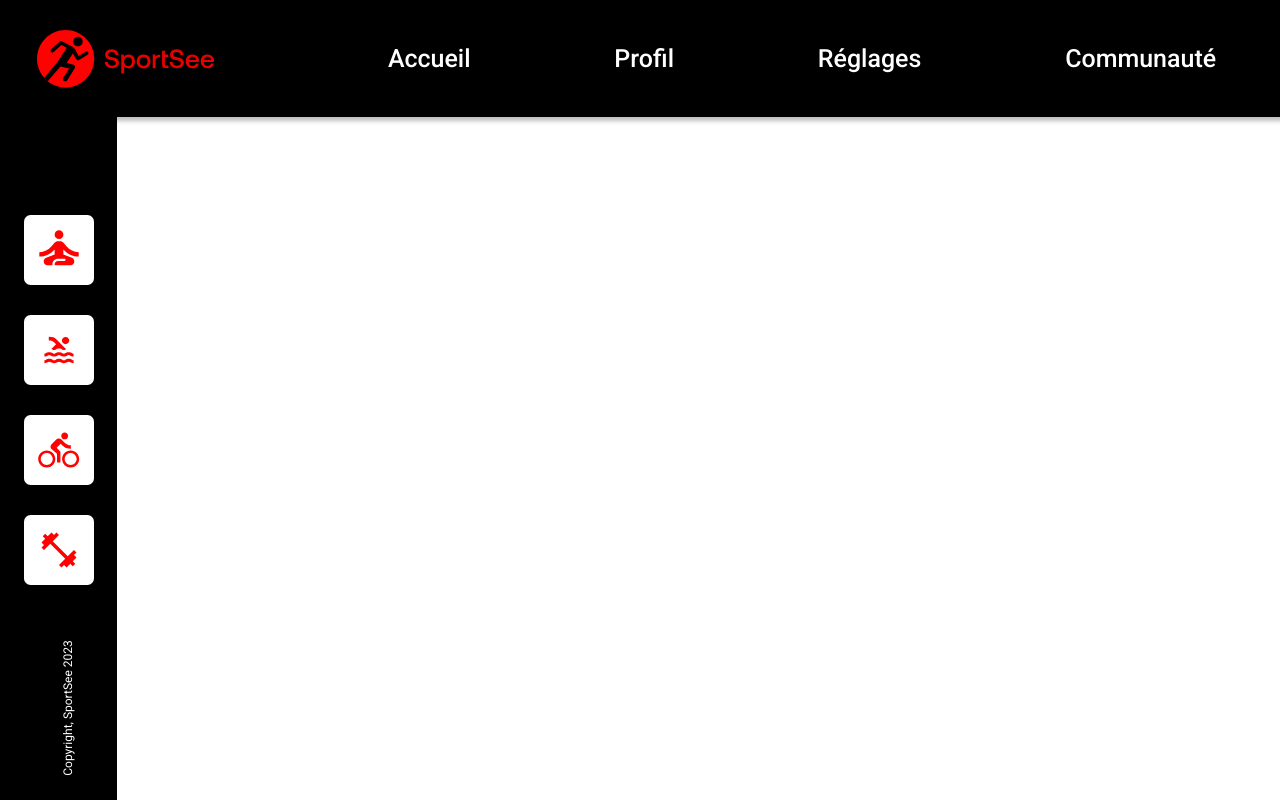
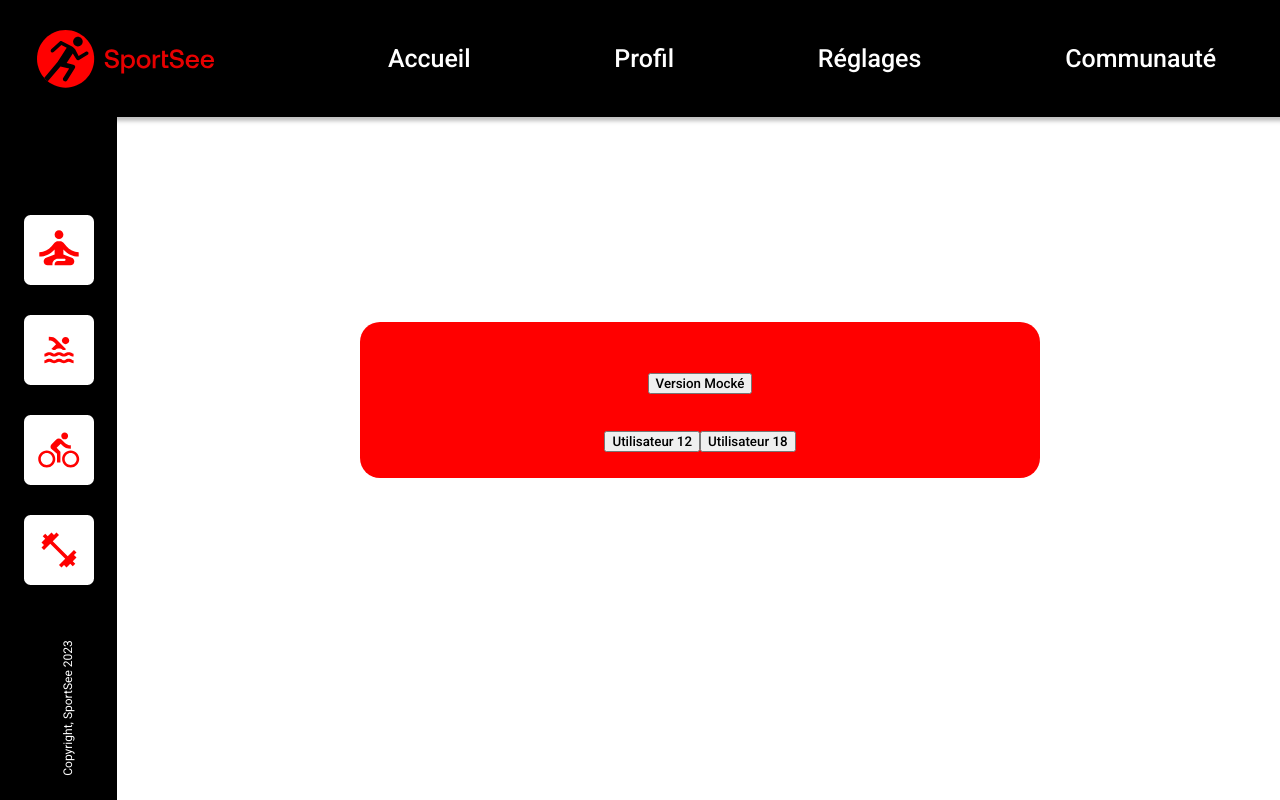
Before and after one commit to Nellylie/sportsee-p12, a React (Create React App) app in the folder sportsee/: page /#/ in a window 1280 px wide. Built offline with nearby package versions, Linux system fonts and the light colour scheme.

Commit message:
feat(), travail api, gestion des erreurs et affichage des boutons

```diff
--- a/sportsee/src/componentsRecharts/Barschart.jsx
+++ b/sportsee/src/componentsRecharts/Barschart.jsx
@@ -5,7 +5,7 @@ function getTopThreeUniqueKilograms(data) {
   return uniqueKilograms.slice(0, 3);
 }
 function calculateEvenTickPositions(chartHeight, tickCount) {
-  const distanceBetweenTicks = chartHeight / (tickCount + 1); // +1 because we want to leave space at the top
+  const distanceBetweenTicks = chartHeight / (tickCount + 1);
   let positions = [];
   for(let i=1; i <= tickCount; i++) {
     positions.push(distanceBetweenTicks * i);
--- /dev/null
+++ b/sportsee/src/componentsRecharts/ErrorMessage.jsx
@@ -0,0 +1,15 @@
+
+
+function ErrorMessageModal({ message, onClose }) {
+  return (
+    <div className="error-message">
+      <div onClick={onClose} />
+      <div>
+        <p>{message}</p>
+      </div>
+    </div>
+  );
+}
+
+
+export default ErrorMessageModal;
--- a/sportsee/src/getRoutes/GetRoutes.jsx
+++ b/sportsee/src/getRoutes/GetRoutes.jsx
@@ -1,18 +1,24 @@
-
 import { Routes, Route } from 'react-router';
 import HomePage from '../pages/HomePage';
 import Error from '../pages/Error';
 import Profil from '../pages/Profil';
+import { createContext, useState } from 'react';
+
+export const StatutApiContext = createContext();
 
 function RoutesProvider() {
+  const [apiStatut, setApiStatut] = useState(false);
+  const statutApiModifiable = (value) => { setApiStatut(value); };
 
   return (
-    <Routes>
-      <Route path="/" element= {<HomePage/>}/>
-      <Route path="/Profil" element={<Profil/>}/>
-      <Route path="/Profil/:id" element={<Profil/>}/>
-      <Route path="/*" element={<Error/>}/>
-    </Routes>
+    <StatutApiContext.Provider value={{ apiStatut, statutApiModifiable }}>
+      <Routes>
+        <Route path="/" element={<HomePage apiStatut={apiStatut} statutApiModifiable={statutApiModifiable} />} />
+        <Route path="/Profil" element={<Profil apiStatut={apiStatut} />} />
+        <Route path="/Profil/:id" element={<Profil apiStatut={apiStatut} />} />
+        <Route path="/*" element={<Error />} />
+      </Routes>
+    </StatutApiContext.Provider>
   );
 }
 
--- a/sportsee/src/index.js
+++ b/sportsee/src/index.js
@@ -2,7 +2,7 @@ import React from 'react';
 import ReactDOM from 'react-dom/client';
 import App from './App';
 import reportWebVitals from './reportWebVitals';
-import { BrowserRouter } from 'react-router-dom';
+import { HashRouter } from 'react-router-dom';
 import "./style/main.scss";
 import Header from "./components/Header";
 import Sidebar from "./components/Sidebar";
@@ -10,11 +10,11 @@ import Sidebar from "./components/Sidebar";
 const root = ReactDOM.createRoot(document.getElementById('root'));
 root.render(
   <React.StrictMode>
-    <BrowserRouter>
+    <HashRouter>
       <Header />
       <Sidebar />
       <App />
-    </BrowserRouter>
+    </HashRouter>
   </React.StrictMode>
 );
 
--- a/sportsee/src/pages/HomePage.jsx
+++ b/sportsee/src/pages/HomePage.jsx
@@ -1,8 +1,23 @@
+import { useContext } from "react";
+import { StatutApiContext } from "../getRoutes/GetRoutes";
+import { Link } from "react-router-dom";
 
+function HomePage() {
+  const { apiStatut, statutApiModifiable } = useContext(StatutApiContext);
 
-function HomePage () {
+  const turnStatutApi = () => {
+    statutApiModifiable(!apiStatut);
+  };
+
   return (
-    <div>
+    <div className="buttons-container">
+      <button className="button-api" onClick={turnStatutApi}>
+        {apiStatut ? "API" : "Version Mocké"}
+      </button>
+      <div>
+        <Link to="/Profil/12"><button>Utilisateur 12</button></Link>
+        <Link to="/Profil/18"><button>Utilisateur 18</button></Link>
+      </div>
     </div>
   );
 }
--- a/sportsee/src/pages/Profil.jsx
+++ b/sportsee/src/pages/Profil.jsx
@@ -10,12 +10,12 @@ import iconProtein from '../icones/chicken.svg';
 import iconFat from '../icones/cheeseburger.svg';
 import Cards from "../components/Cards";
 import Lineschart from "../componentsRecharts/Lineschart";
+import ErrorMessageModal from "../componentsRecharts/ErrorMessage";
 
 
 
 
-
-function Profil () {
+function Profil ({apiStatut}) {
   const [datas, setDatas] = useState(null);
 
   const cardData = [
@@ -47,31 +47,26 @@ function Profil () {
 
   const idUser = useParams().id;
   const [isDataLoading, setDataLoading] = useState(true);
-  const [apiStatut] = useState(false);
-  console.log("userid", idUser, "datas 22", datas);
-
-
+  const [errorMessage, setErrorMessage] = useState(null);
   useEffect(() => {
     const fetchData = async () => {
       try {
-        if (apiStatut) {
-          setDatas(await getDatasSection(parseInt(idUser), apiStatut));
-        } else {
-          setDatas(await getDatasSection( parseInt(idUser), apiStatut));
-        }
+        const fetchedData = await getDatasSection(parseInt(idUser), apiStatut);
+        setDatas(fetchedData);
       } catch (err) {
-        console.log(err);
+        console.error(err);
+        setErrorMessage(err.message || "An unknown error occurred.");
       } finally {
         setDataLoading(false);
       }
     };
 
     fetchData();
-    return () => {
-    };
-  }, [apiStatut, idUser]);
+  }, [idUser]);
 
-  console.log('Routes file', datas);
+  if (errorMessage) {
+    return <ErrorMessageModal message= {errorMessage}/>;
+  }
 
   if (isDataLoading) return null;
 
--- a/sportsee/src/services/CallApi.jsx
+++ b/sportsee/src/services/CallApi.jsx
@@ -1,7 +1,18 @@
 import axios from "axios";
 
+
 export const fetchData = async (API_URL, userId, endpoint) => {
-  const response = await axios.get(`${API_URL}/user/${userId}/${endpoint}`).then((response) => (response.data));
-  console.log('fetCHDATA', response);
-  return response;
+  try {
+    const response = await axios.get(`${API_URL}/user/${userId}/${endpoint}`);
+    console.log('fetCHDATA', response.data);
+    return response.data;
+  } catch (error) {
+    console.error("API call failed:", error.message);
+    if (error.response) {
+      console.error(`Status code: ${error.response.status}`);
+      console.error("Data:", error.response.data);
+    }
+
+    throw error;
+  }
 };
--- a/sportsee/src/services/ModelisationData.jsx
+++ b/sportsee/src/services/ModelisationData.jsx
@@ -3,9 +3,30 @@ import datas from '../datas/datasMocked.json';
 
 export async function getDatasSection(userId, apiCall) {
   const API_URL = "http://localhost:3001";
-  const fetchDataFromApi = endpoint => fetchData(API_URL, userId, endpoint);
-  console.log("apDDDDDi", fetchDataFromApi(''));
-  const retrieveData = (dataSrc, type) => apiCall ? dataSrc.data : datas[0][type].find(data => data.userId === userId);
+
+  const fetchDataFromApi = async endpoint => {
+    try {
+      const data = await fetchData(API_URL, userId, endpoint);
+      return data;
+    } catch (error) {
+      if (!error.response) {
+        throw new Error(`Il n'y a pas de réponse provenant du server`);
+      } else {
+        throw new Error(`Il y a eu une erreur avec le server du type : ${error.response ? error.response.status : 'unknown'}`);
+      }}
+  };
+
+  const retrieveData = (dataSrc, type) => {
+    if (apiCall) {
+      return dataSrc.data;
+    } else {
+      const data = datas[0][type].find(data => data.userId === userId);
+      if (!data) {
+        throw new Error(`L'utilisateur ${userId} n'est pas enregistré`);
+      }
+      return data;
+    }
+  };
 
   const userDatasSrc = apiCall ? await fetchDataFromApi('') : datas[0].userMainData;
   const activitiesDatasSrc = apiCall ? await fetchDataFromApi('activity') : datas[0].userActivities;
--- a/sportsee/src/style/_global.scss
+++ b/sportsee/src/style/_global.scss
@@ -12,3 +12,39 @@ margin: 117px;
 display:flex;
 flex-direction:column;
 }
+
+.error-message{
+    position: fixed;
+    top: 50%;
+    left: calc(50% + 60px);
+    transform: translate(-50%, -50%);
+    background-color: red;
+    padding: 20px;
+    border-radius: 20px;
+    width: 50%;
+    text-align: center;
+    position: 'fixed';
+    background-color: 'rgba(0,0,0,0.7)';
+    z-index: 999;
+    color:white;
+    font-size: 50px;
+};
+
+.buttons-container{
+    position: fixed;
+    top: 50%;
+    left: calc(50% + 60px);
+    transform: translate(-50%, -50%);
+    background-color: red;
+    padding: 20px;
+    border-radius: 20px;
+    width: 50%;
+    text-align: center;
+    position: 'fixed';
+    background-color: 'rgba(0,0,0,0.7)';
+    z-index: 999;
+    color:white;
+    font-size: 50px;
+
+
+}
```
